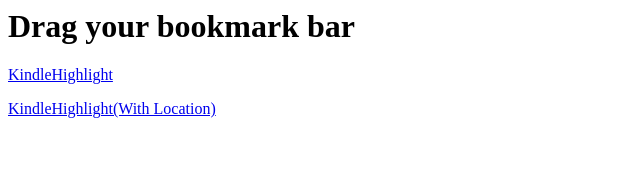
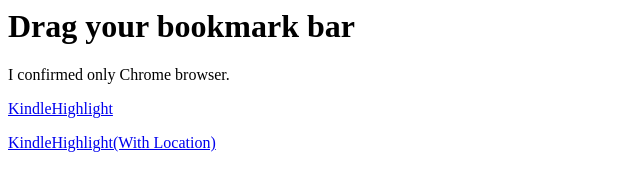
Before and after one commit to hilotter/kindle_highlight_js, a plain HTML site: page index.html in a window 1280 px wide. Shown: the whole page, without its empty margins (0-640 px from the left). Drawn offline with Linux system fonts and the light colour scheme.

Commit message:
add message

```diff
--- a/index.html
+++ b/index.html
@@ -1,4 +1,6 @@
 <h1>Drag your bookmark bar</h1>
+
+<p>I confirmed only Chrome browser.</p>
 
 <p>
 <a href="javascript:var doc=document,script=doc.createElement('script');script.src='//hilotter.github.io/kindle_highlight_js/main.min.js';doc.body.appendChild(script);">KindleHighlight</a>
```
